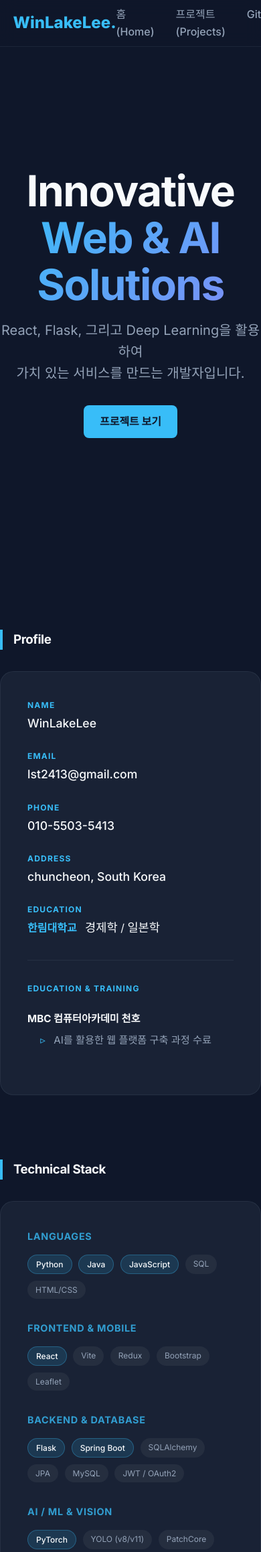
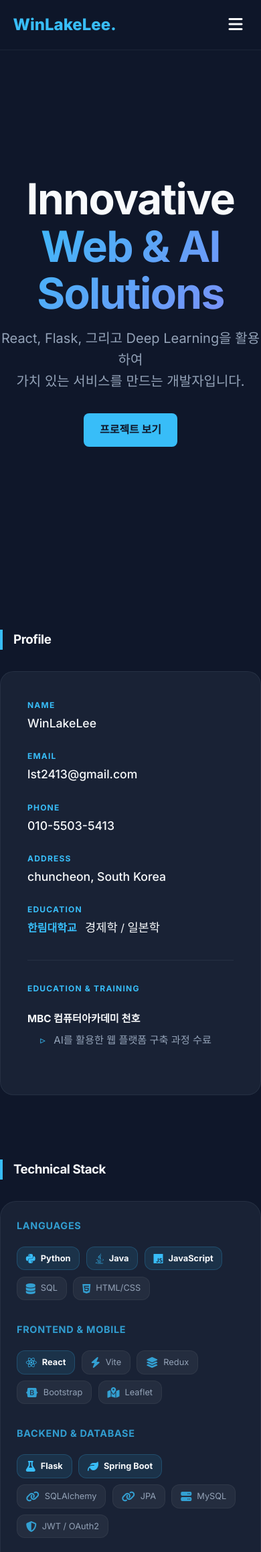
Before and after one commit to WinLakeLee/portfolio, a Flask app: page / in a window 390 px wide. Shown: the top 2317 px of the page at 67% size. Run offline with Flask 3, Linux system fonts and the light colour scheme.

Commit message:
모바일 환경 대응, 아이콘 추가

```diff
--- a/projects_data.py
+++ b/projects_data.py
@@ -270,6 +270,57 @@ USER_PROFILE = {
             "details": ["AI를 활용한 웹 플랫폼 구축 과정 수료"],
         },
     ],
+    "tech_stack_summary": {
+        "Languages": [
+            {"name": "Python", "icon": "fa-brands fa-python", "highlight": True},
+            {"name": "Java", "icon": "fa-brands fa-java", "highlight": True},
+            {"name": "JavaScript", "icon": "fa-brands fa-js", "highlight": True},
+            {"name": "SQL", "icon": "fa-solid fa-database", "highlight": False},
+            {"name": "HTML/CSS", "icon": "fa-brands fa-html5", "highlight": False},
+        ],
+        "Frontend & Mobile": [
+            {"name": "React", "icon": "fa-brands fa-react", "highlight": True},
+            {"name": "Vite", "icon": "fa-solid fa-bolt", "highlight": False},
+            {"name": "Redux", "icon": "fa-solid fa-layer-group", "highlight": False},
+            {"name": "Bootstrap", "icon": "fa-brands fa-bootstrap", "highlight": False},
+            {
+                "name": "Leaflet",
+                "icon": "fa-solid fa-map-location-dot",
+                "highlight": False,
+            },
+        ],
+        "Backend & Database": [
+            {"name": "Flask", "icon": "fa-solid fa-flask", "highlight": True},
+            {"name": "Spring Boot", "icon": "fa-solid fa-leaf", "highlight": True},
+            {"name": "SQLAlchemy", "icon": "fa-solid fa-link", "highlight": False},
+            {"name": "JPA", "icon": "fa-solid fa-link", "highlight": False},
+            {"name": "MySQL", "icon": "fa-solid fa-server", "highlight": False},
+            {
+                "name": "JWT / OAuth2",
+                "icon": "fa-solid fa-shield-halved",
+                "highlight": False,
+            },
+        ],
+        "AI / ML & Vision": [
+            {
+                "name": "PyTorch",
+                "icon": "fa-solid fa-fire-flame-curved",
+                "highlight": True,
+            },
+            {"name": "YOLO", "icon": "fa-solid fa-eye", "highlight": False},
+            {"name": "PatchCore", "icon": "fa-solid fa-microscope", "highlight": False},
+            {"name": "Anomalib", "icon": "fa-solid fa-brain", "highlight": False},
+            {"name": "OpenCV", "icon": "fa-solid fa-camera", "highlight": False},
+        ],
+        "Infrastructure & Tools": [
+            {"name": "Docker", "icon": "fa-brands fa-docker", "highlight": True},
+            {"name": "AWS", "icon": "fa-brands fa-aws", "highlight": False},
+            {"name": "Git", "icon": "fa-brands fa-git-alt", "highlight": False},
+            {"name": "MQTT", "icon": "fa-solid fa-tower-broadcast", "highlight": False},
+            {"name": "Gradle", "icon": "fa-solid fa-hammer", "highlight": False},
+            {"name": "OSRM", "icon": "fa-solid fa-route", "highlight": False},
+        ],
+    },
 }
 
 
--- a/static/css/style.css
+++ b/static/css/style.css
@@ -84,15 +84,33 @@ h4 {
     top: 0;
     left: 0;
     right: 0;
-    height: 70px;
+    height: 85px;
+    /* Increased from 70px */
     display: flex;
     align-items: center;
     justify-content: space-between;
     padding: 0 5%;
-    background: rgba(15, 23, 42, 0.8);
+    background: rgba(15, 23, 42, 0.85);
     backdrop-filter: var(--glass-blur);
     z-index: 1000;
     border-bottom: 1px solid var(--card-border);
+    transition: all 0.3s ease;
+}
+
+.nav-toggle {
+    display: none;
+    background: transparent;
+    border: none;
+    color: var(--text-primary);
+    font-size: 1.5rem;
+    cursor: pointer;
+    z-index: 1001;
+    padding: 0.5rem;
+    transition: all 0.3s ease;
+}
+
+.nav-toggle:hover {
+    color: var(--accent-color);
 }
 
 .nav-brand {
@@ -103,17 +121,72 @@ h4 {
 
 .nav-links {
     display: flex;
-    gap: 2rem;
+    gap: 2.5rem;
+    transition: all 0.3s ease;
 }
 
 .nav-links a {
     color: var(--text-secondary);
     font-weight: 500;
+    position: relative;
+    padding: 0.5rem 0;
+}
+
+.nav-links a::after {
+    content: '';
+    position: absolute;
+    bottom: 0;
+    left: 0;
+    width: 0;
+    height: 2px;
+    background: var(--accent-color);
+    transition: width 0.3s ease;
+    border-radius: 2px;
+}
+
+.nav-links a:hover::after,
+.nav-links a.active::after {
+    width: 100%;
 }
 
 .nav-links a:hover,
 .nav-links a.active {
     color: var(--accent-color);
+}
+
+@media (max-width: 768px) {
+    .navbar {
+        height: 75px;
+    }
+
+    .nav-toggle {
+        display: block;
+    }
+
+    .nav-links {
+        position: fixed;
+        top: 0;
+        right: -100%;
+        width: 70%;
+        height: 100vh;
+        background: rgba(15, 23, 42, 0.95);
+        backdrop-filter: blur(20px);
+        flex-direction: column;
+        justify-content: center;
+        align-items: center;
+        gap: 3rem;
+        z-index: 999;
+        transition: 0.4s cubic-bezier(0.4, 0, 0.2, 1);
+        border-left: 1px solid var(--card-border);
+    }
+
+    .nav-links.active {
+        right: 0;
+    }
+
+    .nav-links a {
+        font-size: 1.25rem;
+    }
 }
 
 /* Hero Section */
@@ -124,7 +197,8 @@ h4 {
     justify-content: center;
     text-align: center;
     position: relative;
-    padding-top: 60px;
+    padding-top: 85px;
+    /* Matches increased navbar height */
 }
 
 .hero-content h1 {
@@ -210,15 +284,33 @@ h4 {
 .tech-tags {
     display: flex;
     flex-wrap: wrap;
-    gap: 0.5rem;
+    gap: 0.75rem;
 }
 
 .tag {
     background: rgba(255, 255, 255, 0.05);
-    padding: 0.25rem 0.75rem;
-    border-radius: 20px;
-    font-size: 0.75rem;
+    padding: 0.5rem 1rem;
+    border-radius: 12px;
+    font-size: 0.85rem;
     color: var(--text-secondary);
+    display: inline-flex;
+    align-items: center;
+    gap: 0.5rem;
+    transition: all 0.3s ease;
+    border: 1px solid rgba(255, 255, 255, 0.05);
+}
+
+.tag i {
+    font-size: 1rem;
+    color: var(--accent-color);
+    opacity: 0.8;
+}
+
+.tag:hover {
+    background: rgba(255, 255, 255, 0.1);
+    transform: translateY(-2px);
+    border-color: rgba(56, 189, 248, 0.3);
+    color: var(--text-primary);
 }
 
 /* Profile Section */
@@ -279,11 +371,11 @@ h4 {
 /* Technical Stack Summary */
 .tech-grid {
     display: grid;
-    grid-template-columns: repeat(auto-fit, minmax(200px, 1fr));
-    gap: 2rem;
+    grid-template-columns: repeat(auto-fit, minmax(280px, 1fr));
+    gap: 1.5rem;
     background: var(--card-bg);
     border: 1px solid var(--card-border);
-    border-radius: 20px;
+    border-radius: 24px;
     padding: 2.5rem;
     backdrop-filter: var(--glass-blur);
 }
@@ -302,10 +394,32 @@ h4 {
 }
 
 .tag.highlight {
-    background: rgba(56, 189, 248, 0.15);
+    background: rgba(56, 189, 248, 0.1);
     color: var(--text-primary);
-    border: 1px solid rgba(56, 189, 248, 0.3);
-    font-weight: 500;
+    border: 1px solid rgba(56, 189, 248, 0.2);
+    font-weight: 600;
+}
+
+.tag.highlight i {
+    color: var(--accent-color);
+    opacity: 1;
+}
+
+/* Media Queries for Responsiveness */
+@media (max-width: 768px) {
+    .tech-grid {
+        padding: 1.5rem;
+        gap: 2rem;
+    }
+
+    .tech-group h4 {
+        margin-bottom: 1.25rem;
+    }
+
+    .tag {
+        padding: 0.4rem 0.8rem;
+        font-size: 0.8rem;
+    }
 }
 
 /* Footer */
--- a/templates/base.html
+++ b/templates/base.html
@@ -8,6 +8,8 @@
     <link rel="stylesheet" href="{{ url_for('static', filename='css/style.css') }}">
     <!-- Google Fonts -->
     <link href="https://fonts.googleapis.com/css2?family=Inter:wght@400;500;700;800&display=swap" rel="stylesheet">
+    <!-- Font Awesome -->
+    <link rel="stylesheet" href="https://cdnjs.cloudflare.com/ajax/libs/font-awesome/6.5.1/css/all.min.css">
 </head>
 
 <body>
@@ -15,7 +17,10 @@
         <div class="nav-brand">
             <a href="{{ url_for('home') }}">{{ developer_name }}.</a>
         </div>
-        <div class="nav-links">
+        <button class="nav-toggle" id="navToggle" aria-label="메뉴 열기">
+            <i class="fa-solid fa-bars"></i>
+        </button>
+        <div class="nav-links" id="navLinks">
             <a href="{{ url_for('home') }}">홈 (Home)</a>
             <a href="{{ url_for('projects_list') }}">프로젝트 (Projects)</a>
             <a href="{{ github_url }}" target="_blank">GitHub</a>
@@ -30,6 +35,20 @@
         <p>&copy; 2024 {{ developer_name }}. All rights reserved.</p>
     </footer>
 
+    <script>
+        const navToggle = document.getElementById('navToggle');
+        const navLinks = document.getElementById('navLinks');
+
+        navToggle.addEventListener('click', () => {
+            navLinks.classList.toggle('active');
+            const icon = navToggle.querySelector('i');
+            if (navLinks.classList.contains('active')) {
+                icon.classList.replace('fa-bars', 'fa-xmark');
+            } else {
+                icon.classList.replace('fa-xmark', 'fa-bars');
+            }
+        });
+    </script>
     {% block scripts %}{% endblock %}
 </body>
 
--- a/templates/index.html
+++ b/templates/index.html
@@ -80,57 +80,19 @@
         <h3 style="border-left: 4px solid var(--accent-color); padding-left: 1rem; margin-bottom: 2rem;">Technical Stack
         </h3>
         <div class="tech-grid">
+            {% for category, techs in profile.tech_stack_summary.items() %}
             <div class="tech-group">
-                <h4>Languages</h4>
+                <h4>{{ category }}</h4>
                 <div class="tech-tags">
-                    <span class="tag highlight">Python</span>
-                    <span class="tag highlight">Java</span>
-                    <span class="tag highlight">JavaScript</span>
-                    <span class="tag">SQL</span>
-                    <span class="tag">HTML/CSS</span>
+                    {% for tech in techs %}
+                    <span class="tag {% if tech.highlight %}highlight{% endif %}">
+                        <i class="{{ tech.icon }}"></i>
+                        {{ tech.name }}
+                    </span>
+                    {% endfor %}
                 </div>
             </div>
-            <div class="tech-group">
-                <h4>Frontend & Mobile</h4>
-                <div class="tech-tags">
-                    <span class="tag highlight">React</span>
-                    <span class="tag">Vite</span>
-                    <span class="tag">Redux</span>
-                    <span class="tag">Bootstrap</span>
-                    <span class="tag">Leaflet</span>
-                </div>
-            </div>
-            <div class="tech-group">
-                <h4>Backend & Database</h4>
-                <div class="tech-tags">
-                    <span class="tag highlight">Flask</span>
-                    <span class="tag highlight">Spring Boot</span>
-                    <span class="tag">SQLAlchemy</span>
-                    <span class="tag">JPA</span>
-                    <span class="tag">MySQL</span>
-                    <span class="tag">JWT / OAuth2</span>
-                </div>
-            </div>
-            <div class="tech-group">
-                <h4>AI / ML & Vision</h4>
-                <div class="tech-tags">
-                    <span class="tag highlight">PyTorch</span>
-                    <span class="tag">YOLO (v8/v11)</span>
-                    <span class="tag">PatchCore</span>
-                    <span class="tag">Anomalib</span>
-                    <span class="tag">OpenCV</span>
-                </div>
-            </div>
-            <div class="tech-group">
-                <h4>Infrastructure & Tools</h4>
-                <div class="tech-tags">
-                    <span class="tag">Docker</span>
-                    <span class="tag">MQTT</span>
-                    <span class="tag">Git</span>
-                    <span class="tag">Gradle</span>
-                    <span class="tag">OSRM</span>
-                </div>
-            </div>
+            {% endfor %}
         </div>
     </div>
 
```
